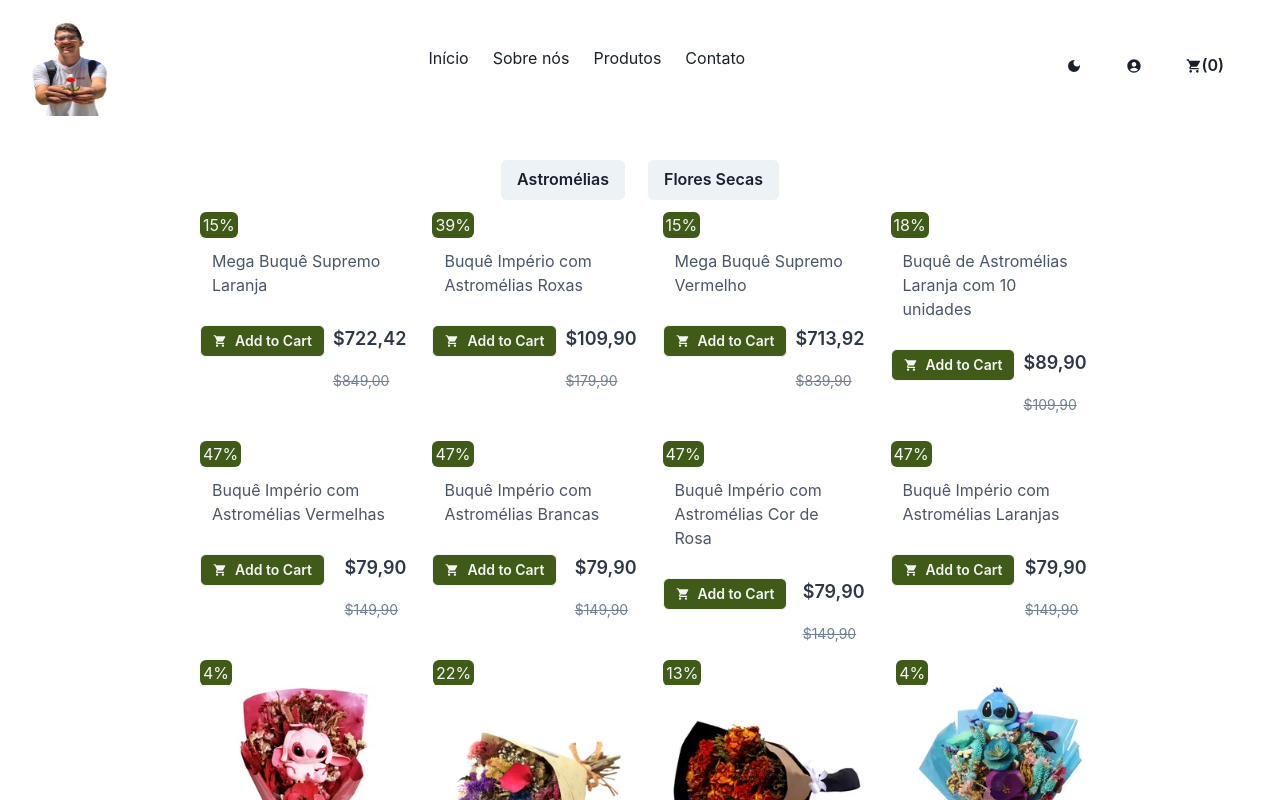
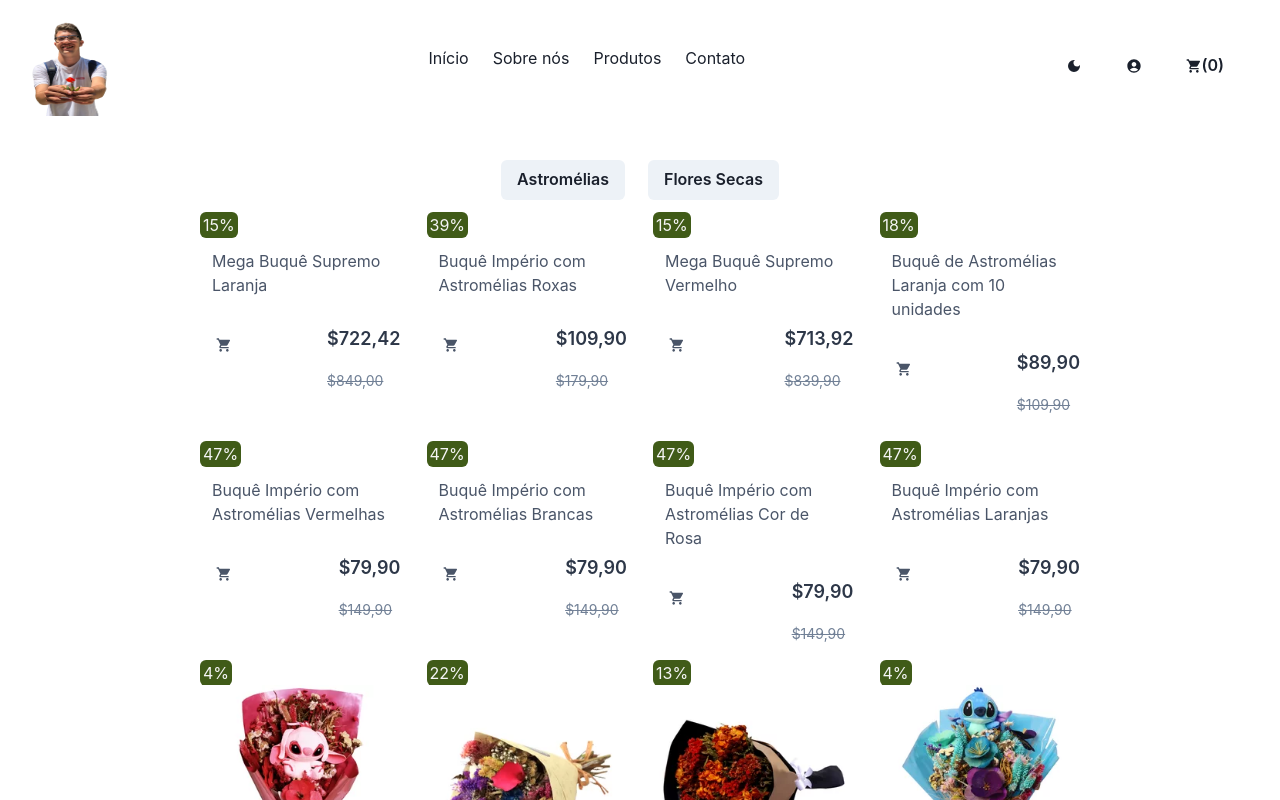
Before and after one commit to efpatti/guizao-flores, a React (Create React App) app in the folder frontend/: page /products in a window 1280 px wide. Shown: the top 800 px of the page. Built offline with nearby package versions, Linux system fonts and the light colour scheme.

Commit message:
atualzicoes estilo produtos

```diff
--- a/frontend/src/components/ProductCard.js
+++ b/frontend/src/components/ProductCard.js
@@ -1,9 +1,14 @@
-import { Card, Form, Row, Col } from "react-bootstrap";
+import { Button, Box, useColorMode, Text, Stack, Grid } from "@chakra-ui/react";
 import { CartContext } from "../CartContext";
 import { useContext } from "react";
-import { MdArrowCircleUp, MdArrowCircleDown } from "react-icons/md";
+import {
+  MdArrowCircleUp,
+  MdArrowCircleDown,
+  MdShoppingCart,
+} from "react-icons/md";
 
 function ProductCard(props) {
+  const colorMode = useColorMode();
   const product = props.product;
   const cart = useContext(CartContext);
   const productQuantity = cart.getProductQuantity(product.id);
@@ -29,17 +34,14 @@ function ProductCard(props) {
   };
 
   return (
-    <Card>
-      <Card.Body>
-        <Card.Title className="title4">{product.title}</Card.Title>
-        <Card.Text>{formatPrice(product.price)}</Card.Text>
+    <Grid>
       {productQuantity > 0 ? (
         <>
-            <Form as={Row}>
-              <Form.Label column sm="6">
-                {productQuantity}
-              </Form.Label>
-              <Col sm="6">
+          <Box>
+            <Text>{productQuantity}</Text>
+          </Box>
+          <Box>
+            <Stack direction="row">
               <MdArrowCircleUp
                 className="arrow"
                 onClick={addOneToCart}
@@ -48,19 +50,22 @@ function ProductCard(props) {
                 className="arrow"
                 onClick={removeOneFromCart}
               ></MdArrowCircleDown>
-              </Col>
-            </Form>
-            <button onClick={deleteFromCart} className="custom-btn btn-card">
+            </Stack>
+          </Box>
+          <Button onClick={deleteFromCart} variant="ghost">
             Remover do Carrinho
-            </button>
+          </Button>
         </>
       ) : (
-          <button className="custom-btn btn-card" onClick={addOneToCart}>
-            Adicionar ao Carrinho
-          </button>
+        <Button
+          onClick={addOneToCart}
+          variant="ghost"
+          color={colorMode === "light" ? "gray.900" : "gray.600"}
+        >
+          <MdShoppingCart />
+        </Button>
       )}
-      </Card.Body>
-    </Card>
+    </Grid>
   );
 }
 
--- a/frontend/src/pages/Catalogo/index.js
+++ b/frontend/src/pages/Catalogo/index.js
@@ -82,27 +82,7 @@ function Catalogo() {
                     </Text>
                     <Stack direction="row">
                       <Box>
-                        <Button
-                          bg={colorMode === "light" ? "#405B18" : "greenyellow"}
-                          borderRadius="md"
-                          borderColor={
-                            colorMode === "light" ? "#1A202C" : "greenyellow"
-                          }
-                          border="1px"
-                          _hover={{
-                            color:
-                              colorMode === "light" ? "#1A202C" : "greenyellow",
-                            bg:
-                              colorMode === "light" ? "greenyellow" : "#1A202C",
-                          }}
-                          color={
-                            colorMode === "light" ? "whitesmoke" : "gray.800"
-                          }
-                          leftIcon={<MdShoppingCart />}
-                          size="sm"
-                        >
-                          Add to Cart
-                        </Button>
+                        <ProductCard product={product} />
                       </Box>
                       <Box ml="auto">
                         <Text
```
Lines whose indentation alone changed are shown as unchanged.
